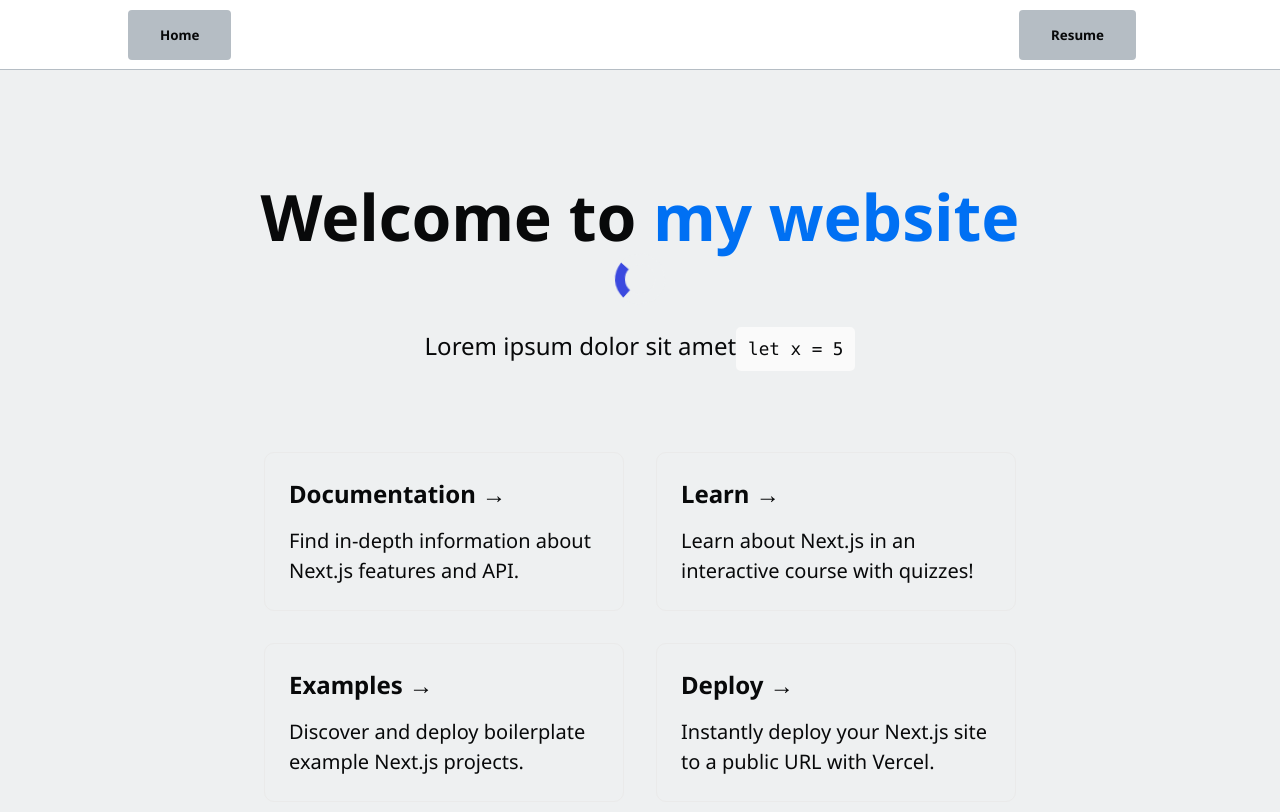
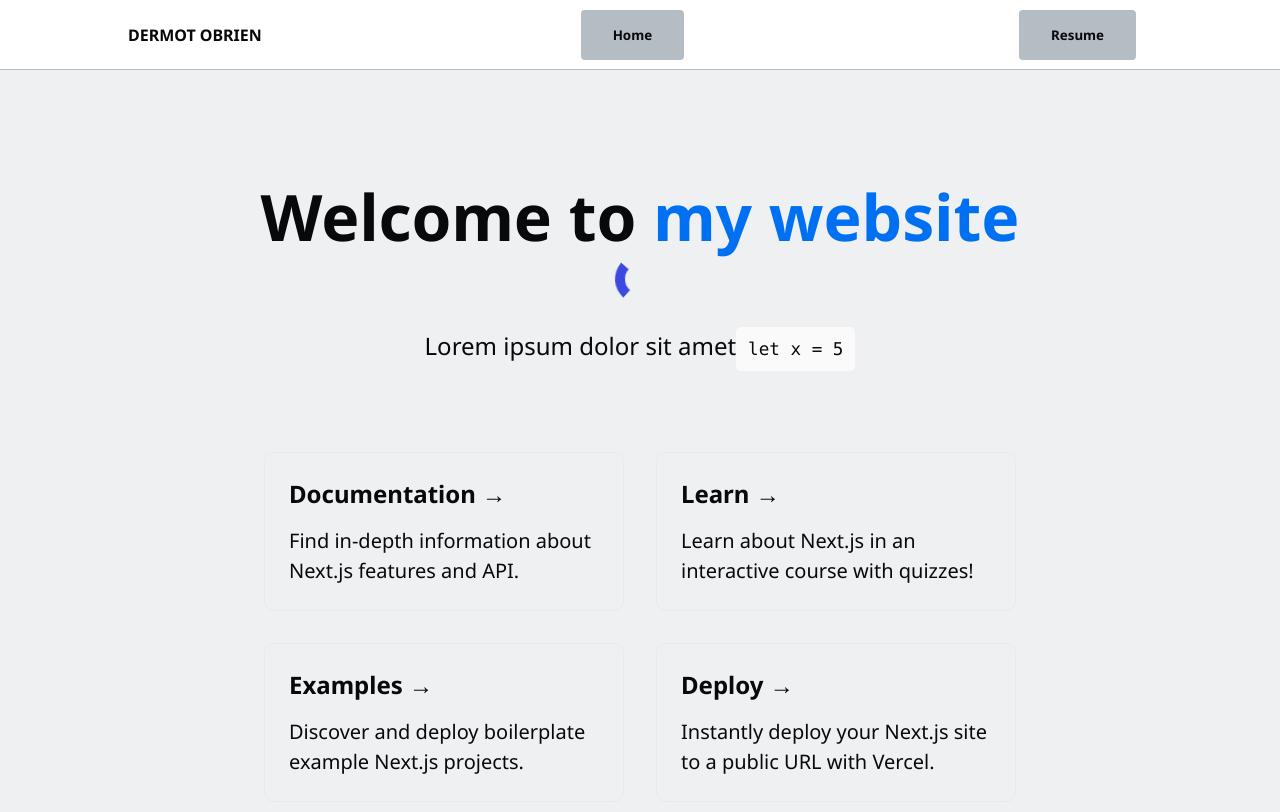
Before and after one commit to mangledbottles/website, a Next.js app: page / in a window 1280 px wide. Shown: the top 812 px of the page. Built offline with nearby package versions, Linux system fonts and the light colour scheme.

Commit message:
Add name to Navbar

```diff
--- a/components/Navbar.tsx
+++ b/components/Navbar.tsx
@@ -5,6 +5,9 @@ export default function Navbar() {
     return (
         <nav className="navbar">
             <ul>
+                <li>
+                    DERMOT OBRIEN
+                </li>
                 <li>
                     <Link href="/">
                         <button>Home</button>
```
